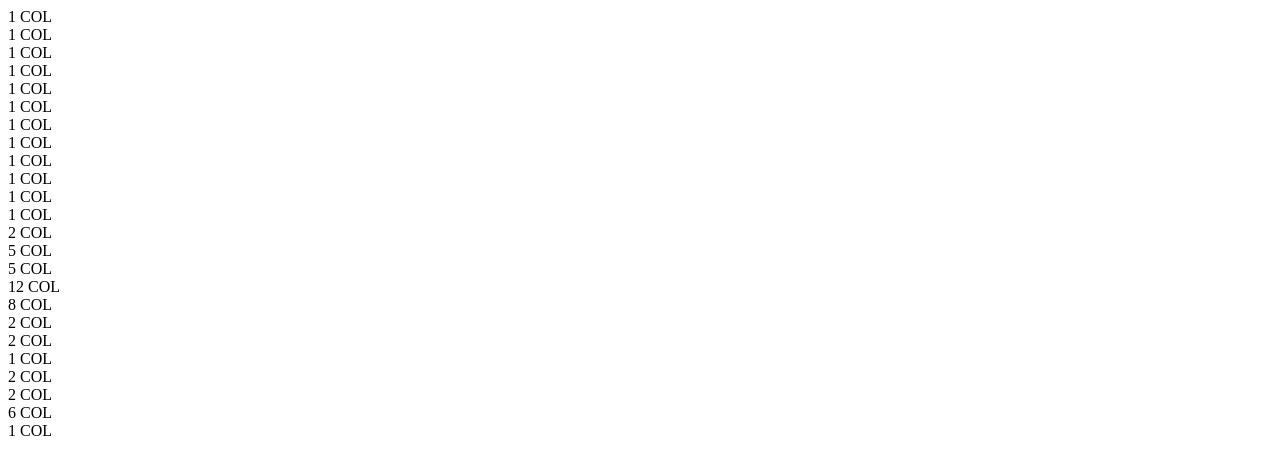
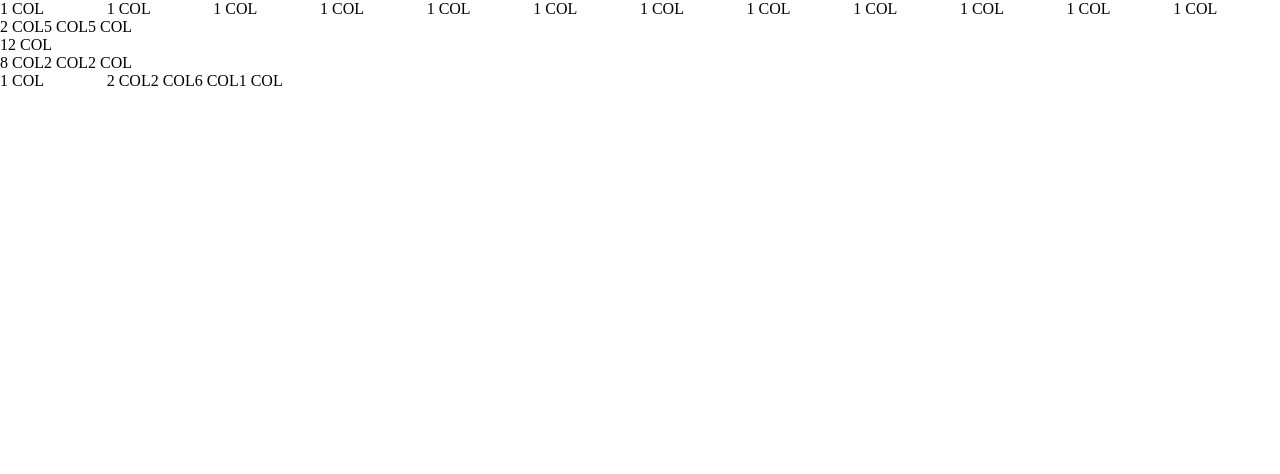
Before and after one commit to katiemathis/html-css-12bool, a plain HTML site: page index.html in a window 1280 px wide. Drawn offline with Linux system fonts and the light colour scheme; files that its build step writes are made by us from their sources.

Commit message:
css setup

```diff
--- a/css/12BoolFlex.css
+++ b/css/12BoolFlex.css
@@ -0,0 +1,22 @@
+* {
+    margin: 0;
+    padding: 0;
+    box-sizing: border-box;
+}
+
+.container {
+    width: 100%;
+    max-width: 100%;
+    margin: 0 auto;
+}
+
+.row {
+    display: flex;
+    flex-wrap: wrap;
+    flex-direction: row;
+}
+
+.col-1 {
+    flex-basis: calc((100% / 12) * 1);
+    flex-basis: calc((100% / 12) * 1);
+}
--- a/index.html
+++ b/index.html
@@ -5,6 +5,9 @@
     <meta http-equiv="X-UA-Compatible" content="IE=edge">
     <meta name="viewport" content="width=device-width, initial-scale=1.0">
     <title>12 Bool</title>
+
+    <link rel="stylesheet" href="12BoolFlex.css">
+    <link rel="stylesheet" href="12BoolFlexResponsive.css">
 </head>
 <body>
     <section class="container">
```
Also changed, not shown: 1 other file.
